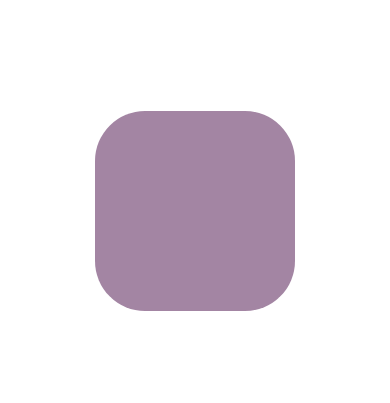
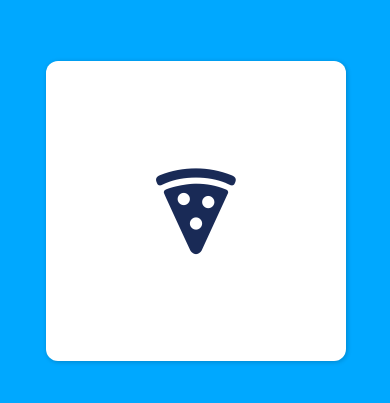
Before and after one commit to hmchung2/langAppHmc, a React Native app: screen / in a window 390 px wide. Shown: the part 211-614 px from the top of the page. Built offline with nearby package versions, Linux system fonts and the light colour scheme.

Commit message:
pan responder2

```diff
--- a/App.js
+++ b/App.js
@@ -5,86 +5,72 @@
   Pressable,
   TouchableOpacity,
   PanResponder,
+  View,
 } from "react-native";
+import { Ionicons } from "@expo/vector-icons";
 import styled from "styled-components/native";
 
 const Container = styled.View`
   flex: 1;
   justify-content: center;
   align-items: center;
+  background-color: #00a8ff;
 `;
-const Box = styled.View`
-  background-color: tomato;
-  width: 200px;
-  height: 200px;
+
+const Card = styled(Animated.createAnimatedComponent(View))`
+  background-color: white;
+  width: 300px;
+  height: 300px;
+  align-items: center;
+  justify-content: center;
+  border-radius: 12px;
+  box-shadow: 1px 1px 5px rgba(0, 0, 0, 0.2);
 `;
-const AnimatedBox = Animated.createAnimatedComponent(Box);
+
+const AnimatedCard = Animated.createAnimatedComponent(Card);
 
 export default function App() {
-  const { width: SCREEN_WIDTH, height: SCREEN_HEIGHT } =
-    Dimensions.get("window");
+  const scale = useRef(new Animated.Value(1)).current;
 
-  const POSITION = useRef(
-    new Animated.ValueXY({
-      x: 0,
-      y: 0,
-    })
-  ).current;
-
-  // console.log("up : ", up);
-  // console.log("y : ", POSITION);
-
-  const rotation = POSITION.y.interpolate({
-    inputRange: [-300, 300],
-    outputRange: ["-360deg", "360deg"],
-  });
-
-  const borderRadius = POSITION.y.interpolate({
-    inputRange: [-300, 300],
-    outputRange: [100, 0],
-  });
-
-  const bgColor = POSITION.y.interpolate({
-    inputRange: [-300, 300],
-    outputRange: ["rgb(255, 99 , 71)", "rgb(71 , 166 , 255)"],
-  });
-
-  // POSITION.addListener(() => console.log(opacityValue));
   const panResponder = useRef(
     PanResponder.create({
       onStartShouldSetPanResponder: () => true,
-      onPanResponderGrant: () => {
-        POSITION.setOffset({
-          x: POSITION.x._value,
-          y: POSITION.y._value,
-        });
+      onPanResponderMove: (_, { dx }) => {
+        position.setValue(dx);
       },
-      onPanResponderMove: (_, { dx, dy }) => {
-        POSITION.setValue({
-          x: dx,
-          y: dy,
-        });
-      },
+      onPanResponderGrant: () => onPressIn(),
+
       onPanResponderRelease: () => {
-        POSITION.flattenOffset();
+        Animated.parallel([
+          onPressOut,
+          Animated.spring(position, {
+            toValue: 0,
+            useNativeDriver: true,
+          }),
+        ]).start();
       },
     })
   ).current;
 
+  const position = useRef(new Animated.Value(1)).current;
+
+  const onPressIn = () => {
+    Animated.spring(scale, { toValue: 0.95, useNativeDriver: true }).start();
+  };
+
+  const onPressOut = Animated.spring(scale, {
+    toValue: 1,
+    useNativeDriver: true,
+  });
+
   return (
     <Container>
-      <Pressable
-        style={{ flex: 1, justifyContent: "center", alignItems: "center" }}
+      <Card
+        {...panResponder.panHandlers}
+        style={{ transform: [{ scale: scale }, { translateX: position }] }}
       >
-        <AnimatedBox
-          {...panResponder.panHandlers}
-          style={{
-            borderRadius: borderRadius,
-            backgroundColor: bgColor,
-            transform: [...POSITION.getTranslateTransform()],
-          }}
-        />
-      </Pressable>
+        <Ionicons size={98} name="pizza" color="#192a56" />
+      </Card>
     </Container>
   );
 }
--- a/package.json
+++ b/package.json
@@ -14,6 +14,7 @@
     "expo-status-bar": "~1.4.2",
     "react": "18.1.0",
     "react-native": "0.70.5",
+    "react-native-ionicons": "^4.6.5",
     "styled-components": "^5.3.6"
   },
   "devDependencies": {
```
Also changed, not shown: info_4.txt, old_app.txt (added), 1 other file (tests, documents, lock files or other folders).
